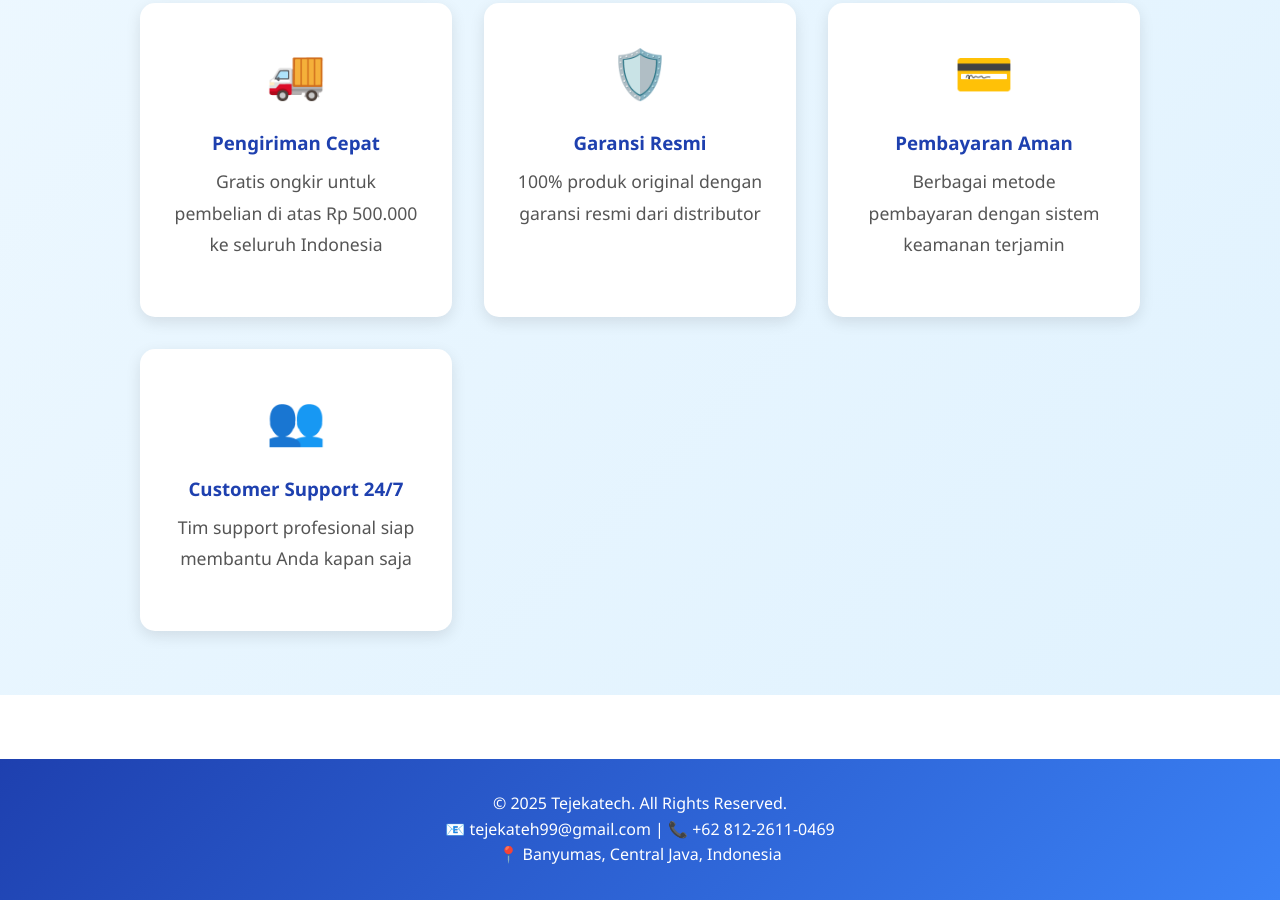
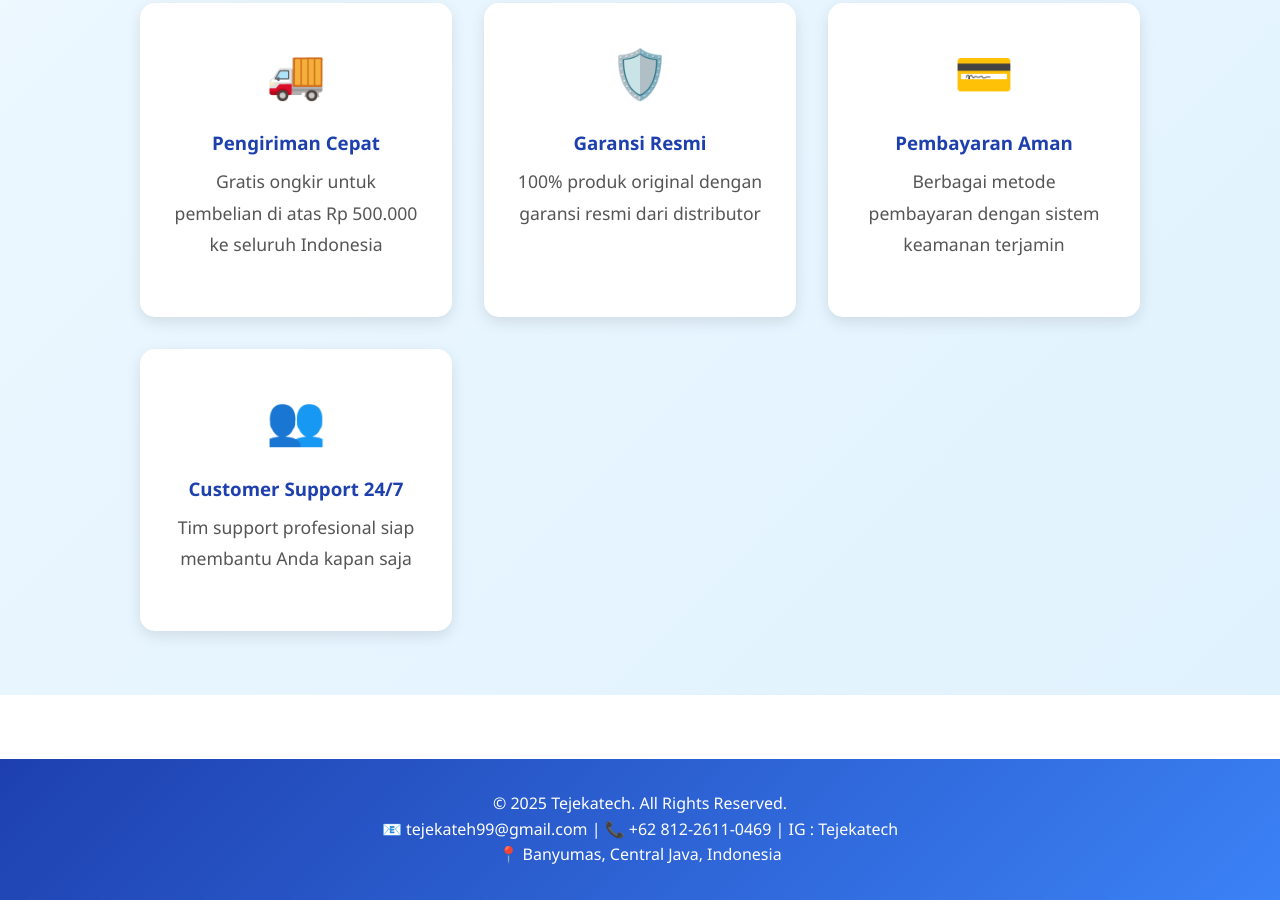
Before and after one commit to lordion245/Tejekatech, a plain HTML site: page index.html in a window 1280 px wide. Shown: the part 2843-3743 px from the top of the page. Drawn offline with Linux system fonts and the light colour scheme; files whose address does not match are found by name.

Commit message:
Update index.html
ig

```diff
--- a/index.html
+++ b/index.html
@@ -508,7 +508,7 @@
 
     <footer id="contact">
         <p>&copy; 2025 Tejekatech. All Rights Reserved.</p>
-        <p>📧 tejekateh99@gmail.com | 📞 +62 812-2611-0469</p>
+        <p>📧 tejekateh99@gmail.com | 📞 +62 812-2611-0469 | IG : Tejekatech</p>
         <p>📍 Banyumas, Central Java, Indonesia</p>
     </footer>
 
```
